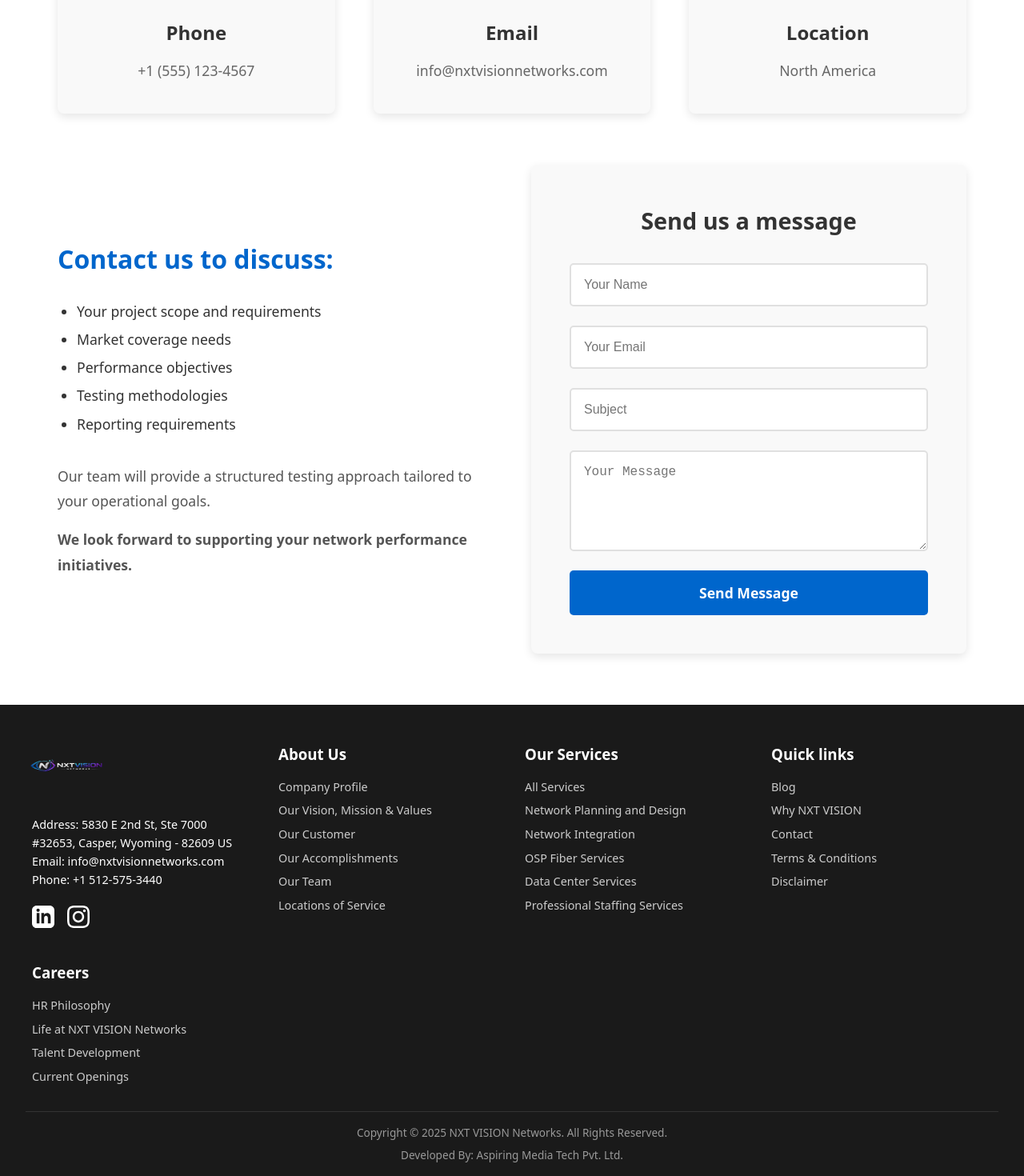
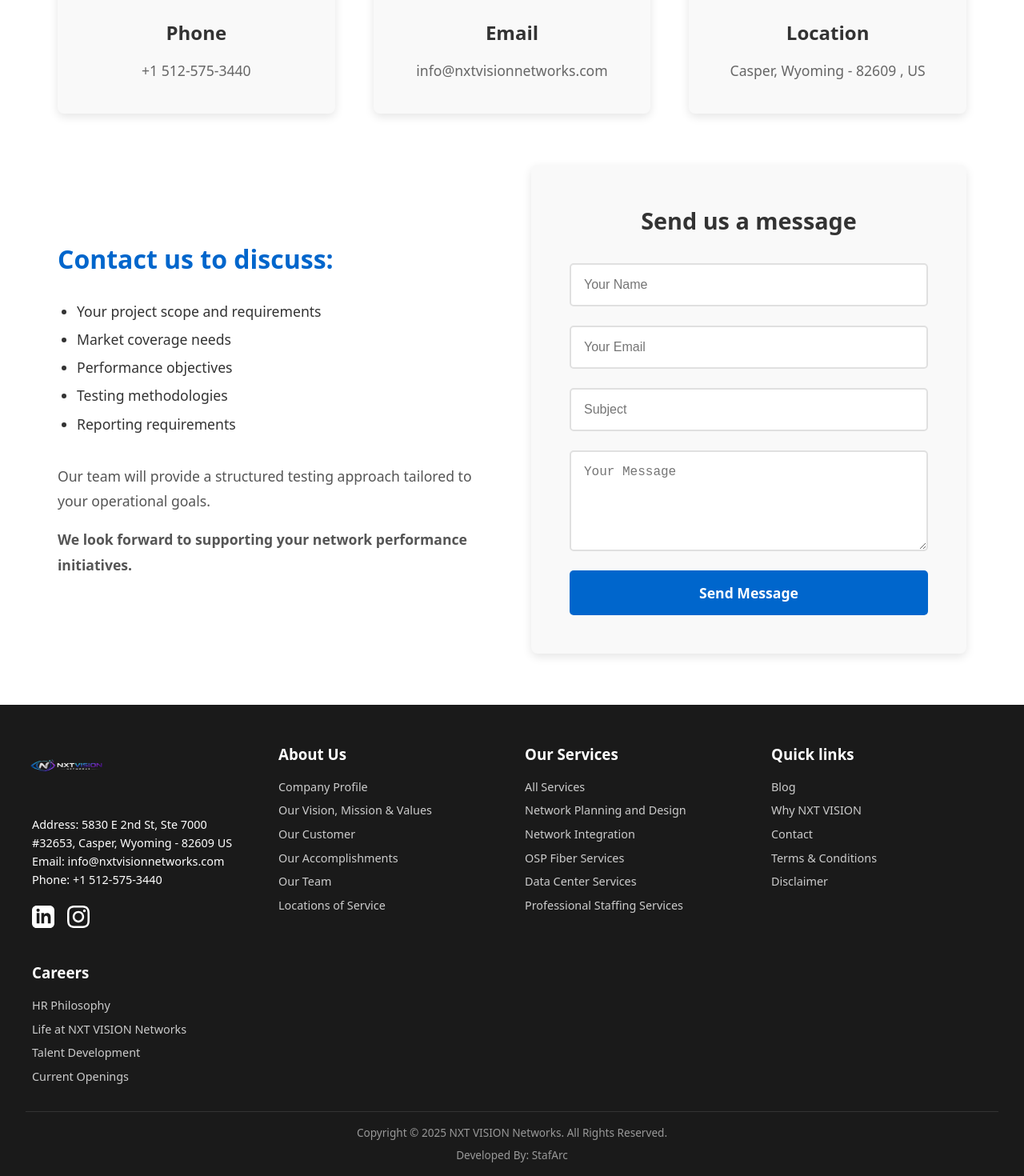
Before and after one commit to Chinna0107/Nxtvision-Network, a React (Vite) app: page /contact in a window 1280 px wide. Shown: the part 770-2240 px from the top of the page at 80% size. Built offline with nearby package versions, Linux system fonts and the light colour scheme.

Commit message:
production 1.9

```diff
--- a/src/components/Footer.jsx
+++ b/src/components/Footer.jsx
@@ -75,7 +75,7 @@ const Footer = () => {
 
       <div style={{ borderTop: '1px solid #333', marginTop: '2rem', paddingTop: '1rem', textAlign: 'center', fontSize: '0.85rem', color: '#999' }}>
         <p>Copyright © 2025 NXT VISION Networks. All Rights Reserved.</p>
-        <p style={{ marginTop: '0.5rem' }}>Developed By: Aspiring Media Tech Pvt. Ltd.</p>
+        <p style={{ marginTop: '0.5rem' }}>Developed By: StafArc</p>
       </div>
     </footer>
   );
--- a/src/pages/Contact.jsx
+++ b/src/pages/Contact.jsx
@@ -35,7 +35,7 @@ const Contact = () => {
           <div style={{ padding: '2.5rem', background: '#f9f9f9', borderRadius: '8px', textAlign: 'center', boxShadow: '0 4px 12px rgba(0,0,0,0.1)' }}>
             <FaPhone size={50} style={{ color: '#0066cc', marginBottom: '1.5rem' }} />
             <h3 style={{ fontSize: '1.5rem', marginBottom: '1rem', color: '#333' }}>Phone</h3>
-            <p style={{ fontSize: '1.1rem', color: '#666' }}>+1 (555) 123-4567</p>
+            <p style={{ fontSize: '1.1rem', color: '#666' }}>+1 512-575-3440</p>
           </div>
           <div style={{ padding: '2.5rem', background: '#f9f9f9', borderRadius: '8px', textAlign: 'center', boxShadow: '0 4px 12px rgba(0,0,0,0.1)' }}>
             <FaEnvelope size={50} style={{ color: '#0066cc', marginBottom: '1.5rem' }} />
@@ -45,7 +45,7 @@ const Contact = () => {
           <div style={{ padding: '2.5rem', background: '#f9f9f9', borderRadius: '8px', textAlign: 'center', boxShadow: '0 4px 12px rgba(0,0,0,0.1)' }}>
             <FaMapMarkerAlt size={50} style={{ color: '#0066cc', marginBottom: '1.5rem' }} />
             <h3 style={{ fontSize: '1.5rem', marginBottom: '1rem', color: '#333' }}>Location</h3>
-            <p style={{ fontSize: '1.1rem', color: '#666' }}>North America</p>
+            <p style={{ fontSize: '1.1rem', color: '#666' }}>Casper, Wyoming - 82609 , US</p>
           </div>
         </div>
 
--- a/src/pages/ServicesOverview.jsx
+++ b/src/pages/ServicesOverview.jsx
@@ -180,7 +180,7 @@ const ServicesOverview = () => {
         <h3 style={{ fontSize: '1.8rem', fontWeight: 600, marginBottom: '1rem' }}>Get Consultations</h3>
         <p style={{ fontSize: '1.2rem', marginBottom: '1.5rem' }}>Geared to serve all your network lifecycle needs</p>
         <a href="tel:+19724640562" style={{ fontSize: '1.5rem', color: '#fff', textDecoration: 'none', fontWeight: 700 }}>
-          Please Call: +1-972-4640-562
+          Please Call: +1 512-575-3440
         </a>
       </div>
 
@@ -219,7 +219,7 @@ const ServicesOverview = () => {
 
             <div style={{ marginBottom: '2rem' }}>
               <h4 style={{ fontWeight: 700, marginBottom: '0.5rem', color: '#333' }}>Call For Inquiry</h4>
-              <a href="tel:+19724640562" style={{ color: '#0066cc', textDecoration: 'none', fontSize: '1.2rem' }}>+1-972-4640-562</a>
+              <a href="tel:+1 512-575-3440" style={{ color: '#0066cc', textDecoration: 'none', fontSize: '1.2rem' }}>+1-512-575-3440</a>
             </div>
 
             <div style={{ marginBottom: '2rem' }}>
@@ -230,8 +230,8 @@ const ServicesOverview = () => {
             <div style={{ marginBottom: '2rem' }}>
               <h4 style={{ fontWeight: 700, marginBottom: '0.5rem', color: '#333' }}>Location</h4>
               <p style={{ color: '#555', lineHeight: '1.6' }}>
-                <strong>USA:</strong> 5200 Tennyson Pkwy, Ste. 200 Plano TX 75024<br /><br />
-                <strong>Canada:</strong> 5484 Tomken Road, Ste. 14 Mississauga ON, L4W 2Z6
+                <strong>USA:</strong> Casper, Wyoming - 82609<br /><br />
+                {/* <strong>Canada:</strong> 5484 Tomken Road, Ste. 14 Mississauga ON, L4W 2Z6 */}
               </p>
             </div>
           </div>
```
